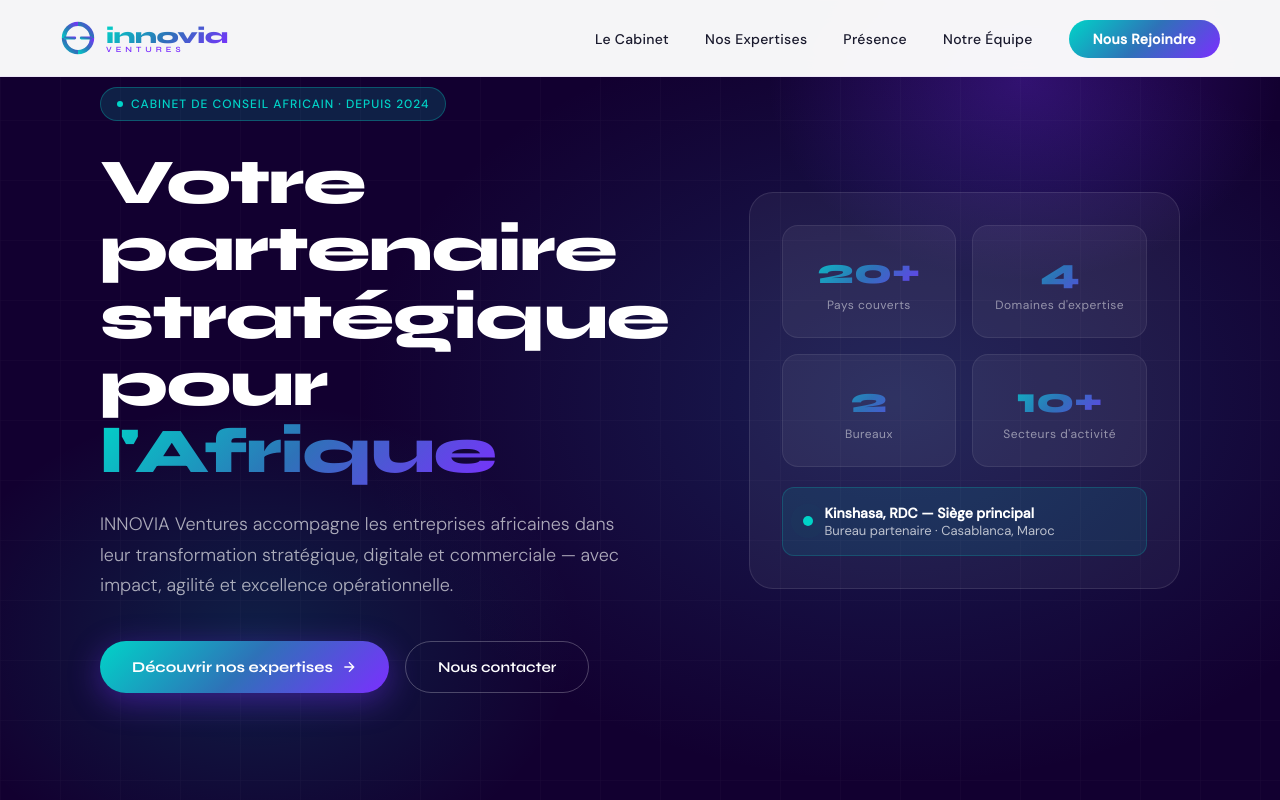
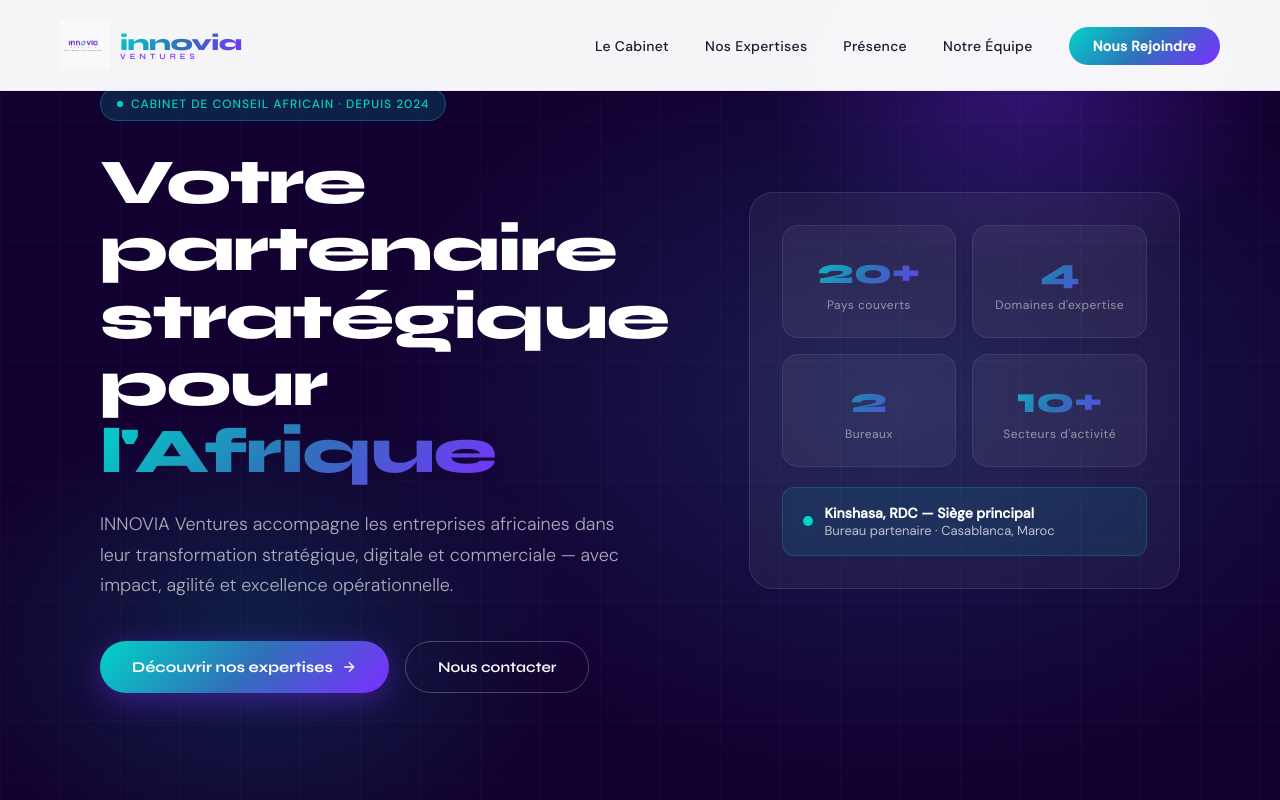
Before and after one commit to YRAJJAF/innoviaventures, a plain HTML site: page index.html in a window 1280 px wide. Shown: the top 800 px of the page. Drawn offline with Linux system fonts and the light colour scheme.

Commit message:
Update index.html

```diff
--- a/index.html
+++ b/index.html
@@ -812,21 +812,7 @@
 <!-- NAV -->
 <nav id="navbar">
   <div class="logo">
-    <svg class="logo-icon" viewBox="0 0 100 100" xmlns="http://www.w3.org/2000/svg">
-      <defs>
-        <linearGradient id="lg1" x1="0%" y1="100%" x2="100%" y2="0%">
-          <stop offset="0%" stop-color="#00D4C8"/>
-          <stop offset="50%" stop-color="#2E72B8"/>
-          <stop offset="100%" stop-color="#7B2FFF"/>
-        </linearGradient>
-      </defs>
-      <path d="M50 5 A45 45 0 0 1 95 50 L83 50 A33 33 0 0 0 50 17 Z" fill="url(#lg1)"/>
-      <path d="M95 50 A45 45 0 0 1 50 95 L50 83 A33 33 0 0 0 83 50 Z" fill="url(#lg1)"/>
-      <path d="M50 95 A45 45 0 0 1 5 50 L17 50 A33 33 0 0 0 50 83 Z" fill="url(#lg1)"/>
-      <path d="M5 50 A45 45 0 0 1 50 5 L50 17 A33 33 0 0 0 17 50 Z" fill="url(#lg1)"/>
-      <rect x="10" y="46" width="35" height="8" rx="4" fill="url(#lg1)"/>
-      <rect x="55" y="46" width="35" height="8" rx="4" fill="url(#lg1)"/>
-    </svg>
+    <img src="logo-innovia.jpg.jpg" alt="Logo Innovia" style="height: 50px; width: auto; object-fit: contain;">
     <div>
       <span class="logo-text">innovia</span>
       <span class="logo-sub">VENTURES</span>
```
